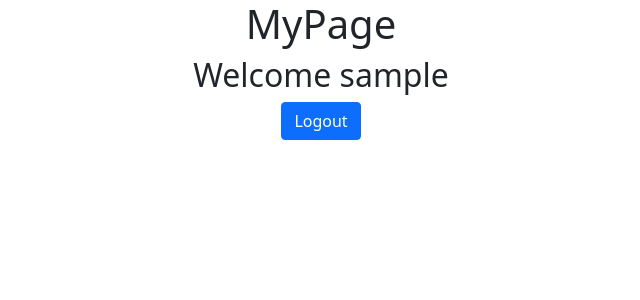
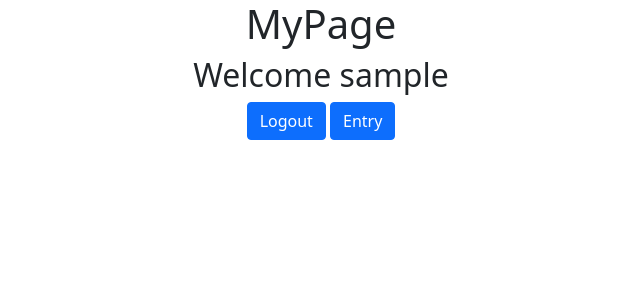
Before and after one commit to ishizukuma/album, a Django app: page / in a window 1280 px wide. Shown: the top 300 px of the page, without its empty margins (319-959 px from the left). Run offline with Django 4.2, Linux system fonts and the light colour scheme; the visitor is signed in with stand-in values (Sample User, id 1).

Commit message:
遷移の処理のみ

```diff
--- a/accounts/templates/index.html
+++ b/accounts/templates/index.html
@@ -13,6 +13,7 @@
 <div class="h2">Welcome {{ user.username }}</div>
 <!-- ↓追加 -->
 <a href="{% url 'accounts:logout' %}" class="btn btn-primary">Logout</a>
+<a href="{% url 'app_album:home' %}" class="btn btn-primary">Entry</a>
 {% else %}
 <a href="{% url 'accounts:signup' %}" class="btn btn-primary">Signup</a>
 <a href="{% url 'accounts:login' %}" class="btn btn-primary">Login</a>
```
